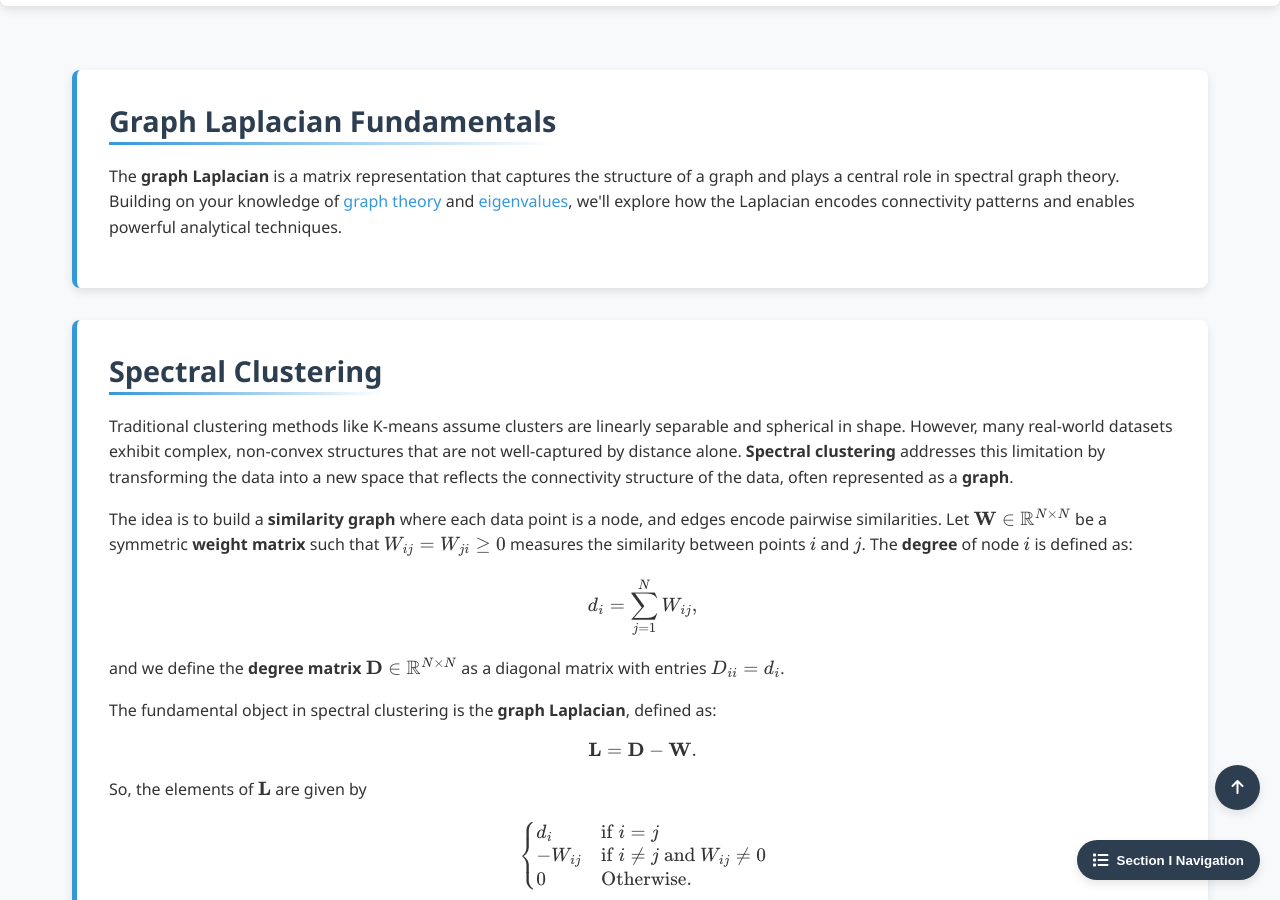
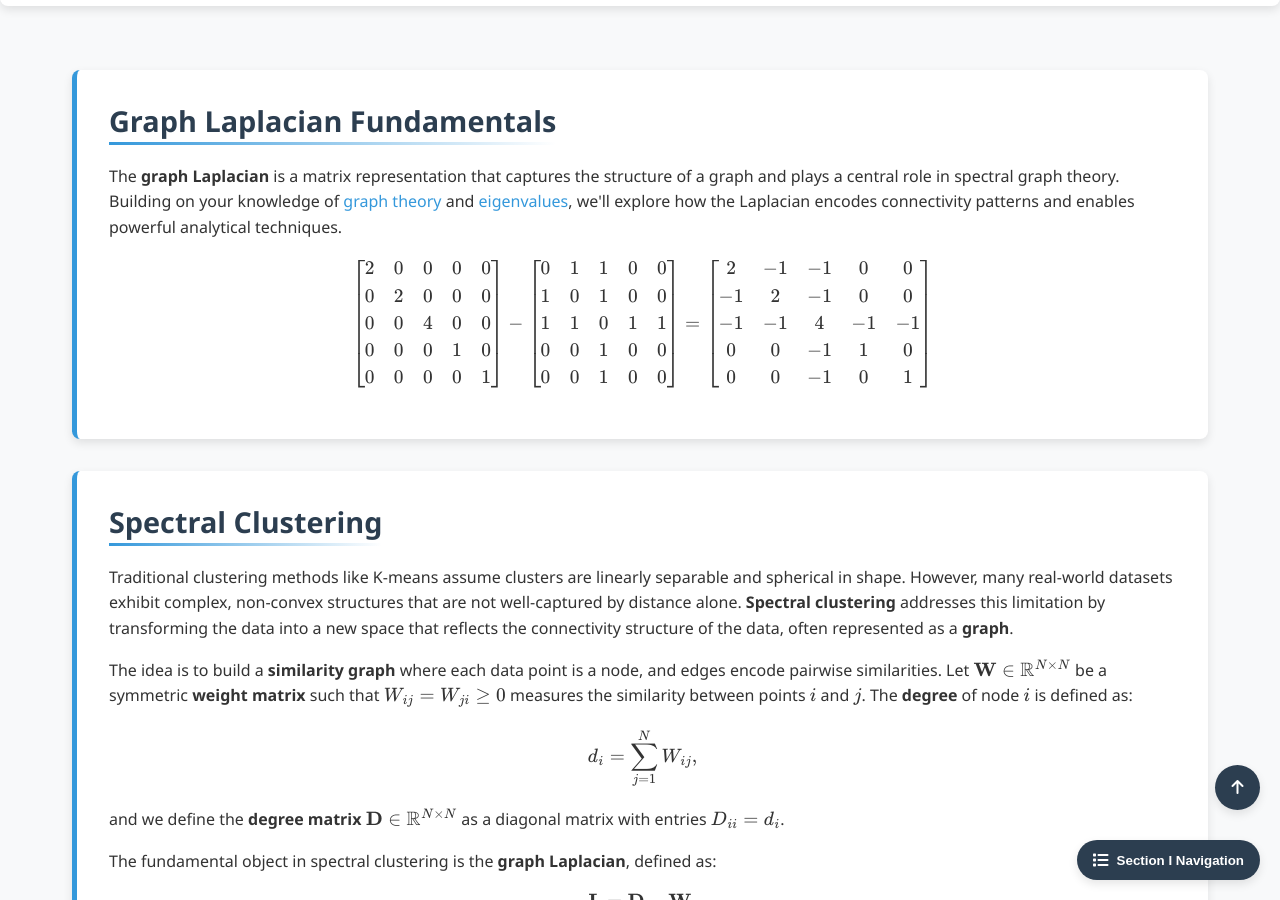
Before and after one commit to Yusukey01/yusukey01.github.io, a Jekyll site: the page built from Mathematics/Linear_algebra/graph_laplacian.html, in a window 1280 px wide and 900 px high, scrolled down 585 px. Built offline with Jekyll 4.4.1, drawn with Linux system fonts in a browser that asks for light colours.

Commit message:
start Graph Laplacian

```diff
--- a/Mathematics/Linear_algebra/graph_laplacian.html
+++ b/Mathematics/Linear_algebra/graph_laplacian.html
@@ -110,6 +110,30 @@ uses_python: true
                     and plays a central role in spectral graph theory. Building on your knowledge of
                     <a href="../Discrete/intro_graph.html">graph theory</a> and <a href="eigenvectors.html">eigenvalues</a>,
                     we'll explore how the Laplacian encodes connectivity patterns and enables powerful analytical techniques.
+                </p>
+                <p>
+                    \[
+                    \begin{bmatrix} 2 & 0 & 0 & 0 & 0 \\
+                                    0 & 2 & 0 & 0 & 0 \\
+                                    0 & 0 & 4 & 0 & 0 \\
+                                    0 & 0 & 0 & 1 & 0 \\
+                                    0 & 0 & 0 & 0 & 1 \\
+                    \end{bmatrix}
+                    -
+                    \begin{bmatrix} 0 & 1 & 1 & 0 & 0 \\
+                                    1 & 0 & 1 & 0 & 0 \\
+                                    1 & 1 & 0 & 1 & 1 \\
+                                    0 & 0 & 1 & 0 & 0 \\
+                                    0 & 0 & 1 & 0 & 0 \\
+                    \end{bmatrix}
+                    =
+                    \begin{bmatrix} 2 & -1 & -1 & 0 & 0 \\
+                                    -1 & 2 & -1 & 0 & 0 \\
+                                    -1 & -1 & 4 & -1 & -1 \\
+                                    0 & 0 & -1 & 1 & 0 \\
+                                    0 & 0 & -1 & 0 & 1 \\
+                    \end{bmatrix}
+                    \]
                 </p>
             </section>
 
```
Also changed, not shown: Mathematics/Linear_algebra/images/laplacian.jpg (added).
